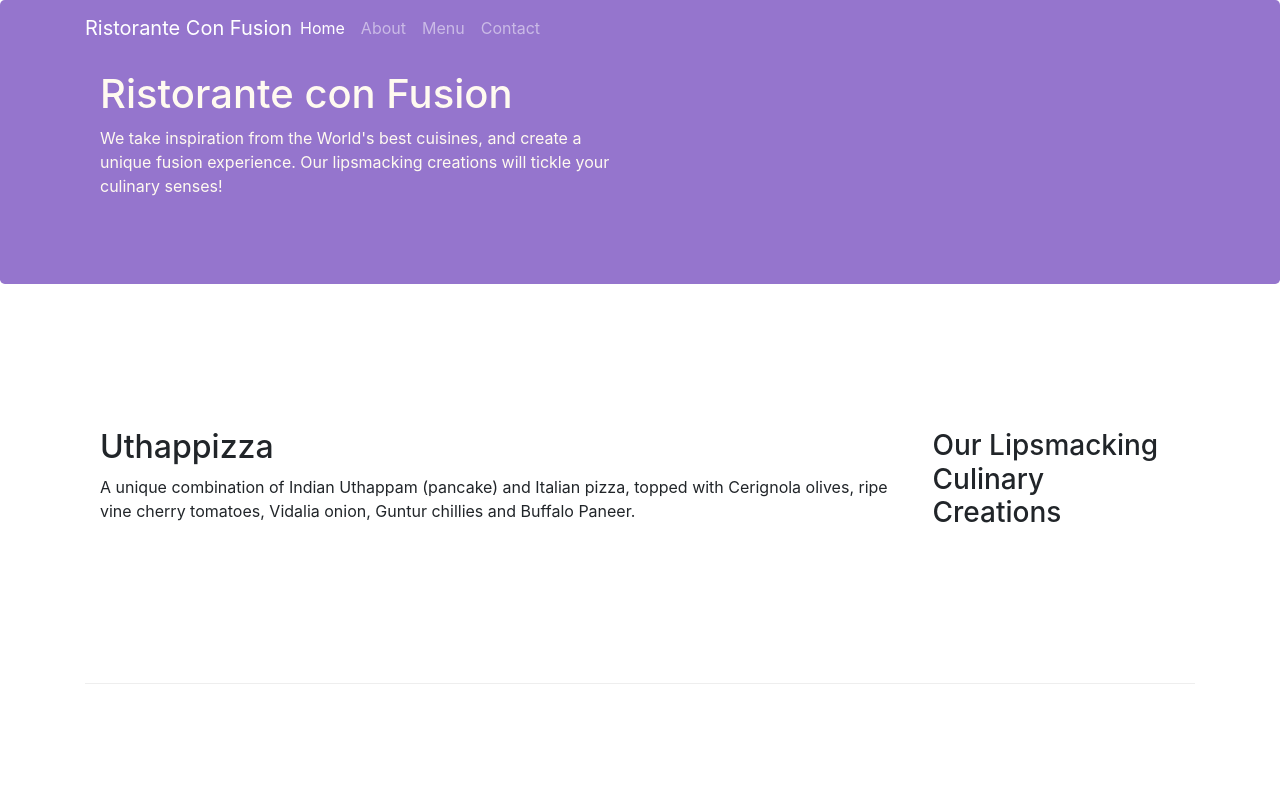
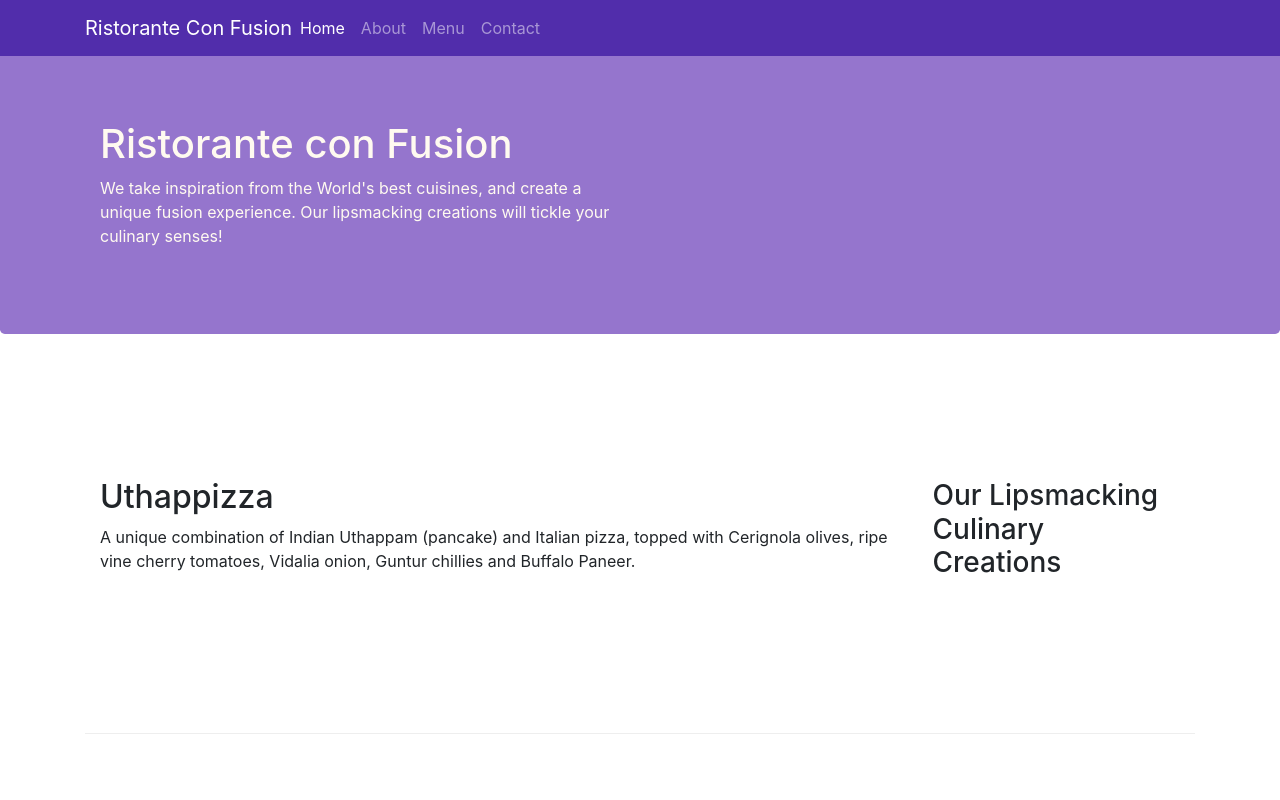
Before and after one commit to swaraj-gore/BootstrapDemos, a website: page index.html in a window 1280 px wide. Shown: the top 800 px of the page. Drawn offline with nearby package versions, Linux system fonts and the light colour scheme.

Commit message:
Added background-color to navbar-dark class and updated body class

```diff
--- a/css/styles.css
+++ b/css/styles.css
@@ -28,3 +28,12 @@
     margin: 0px;
     color: #0f0f0f
 }
+
+body{
+    padding: 50px 0px 0px 0px;
+    z-index: 0;
+}
+
+.navbar-dark{
+    background-color: #512DAB;
+}
```
